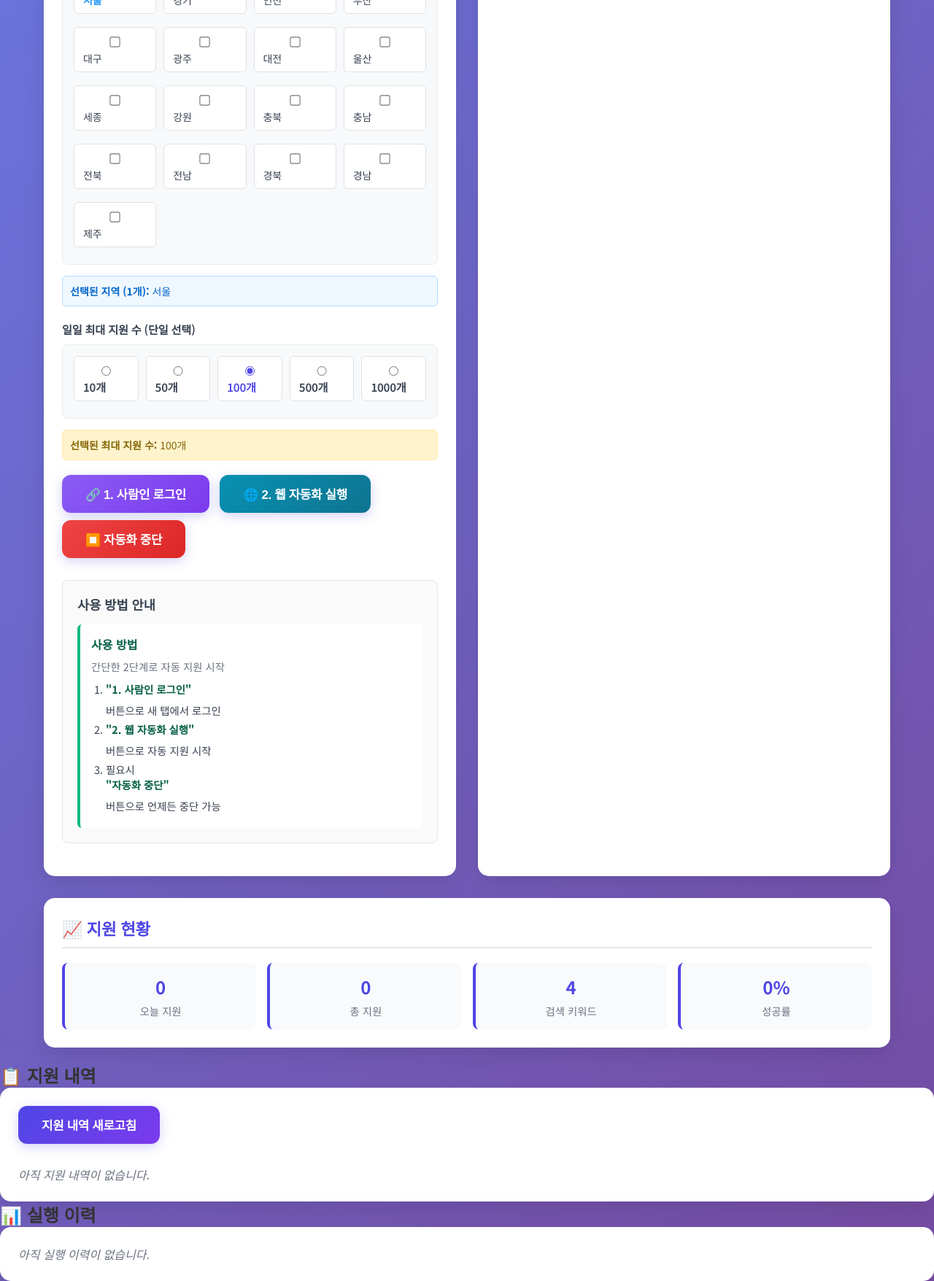
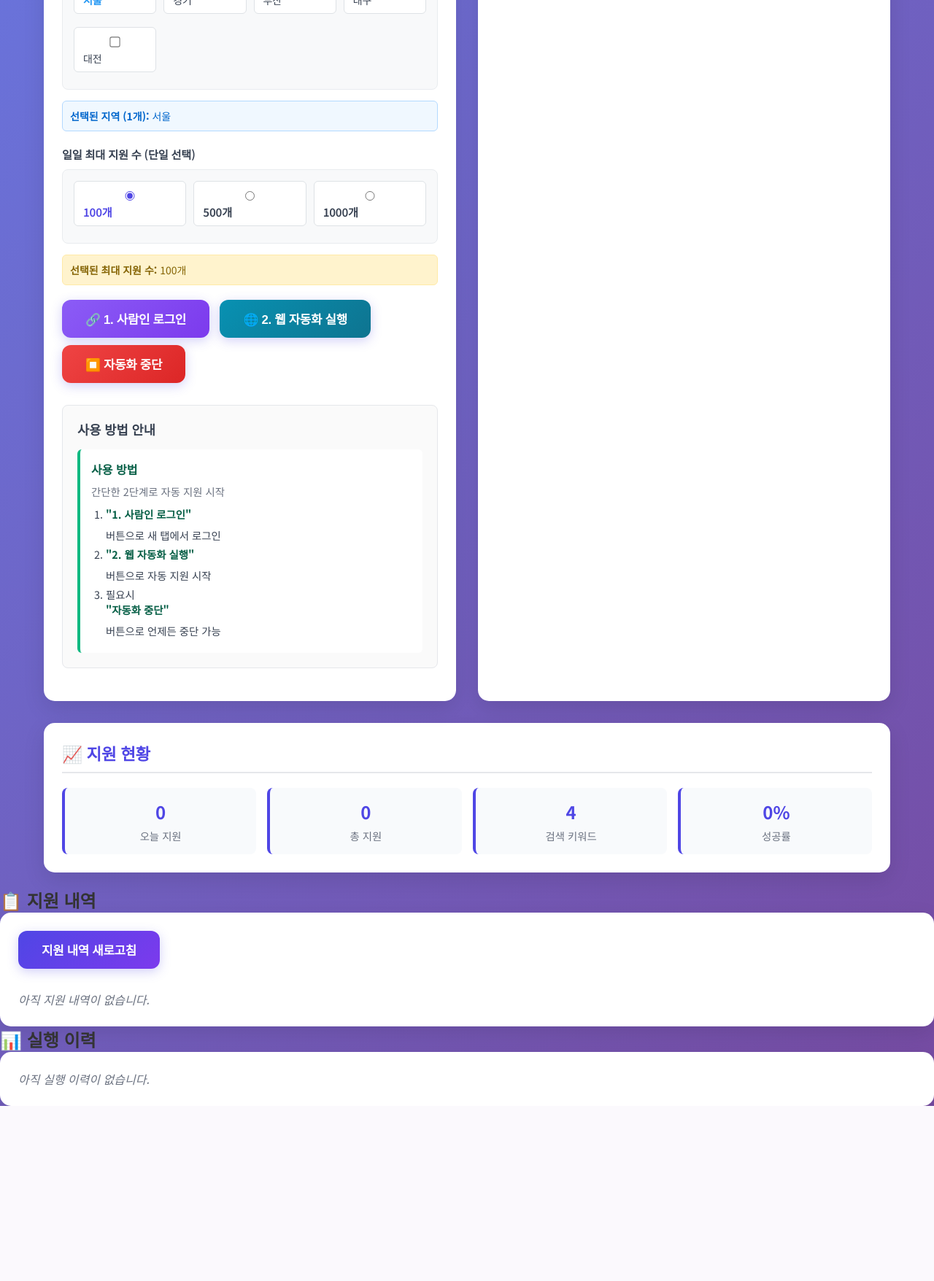
Before and after one commit to YonghoLee79/saramjobhunter, a Flask app: page / in a window 1280 px wide. Shown: the part 826-2582 px from the top of the page at 73% size. After the commit the page ends 2342 px from the top, so only its background shows below. Run offline with Flask 3, Linux system fonts and the light colour scheme; data that the repository does not hold is empty; some web fonts are replaced.

Commit message:
Improve user experience by simplifying location and application options
Refactors the UI, reducing location options and removing 10개 and 50개 application limits in `replit.md` and `templates/index.html`.

Replit-Commit-Author: Agent
Replit-Commit-Session-Id: 9d3cb851-7eea-4b23-a215-08db12e07403
Replit-Commit-Screenshot-Url: https://storage.googleapis.com/screenshot-production-us-central1/9a11cd69-dd46-4fae-bf76-48cb74d56684/1f91be81-b220-4944-a4d9-a85b0770d694.jpg

```diff
--- a/templates/index.html
+++ b/templates/index.html
@@ -968,10 +968,6 @@
                                 <span>경기</span>
                             </label>
                             <label class="checkbox-item">
-                                <input type="checkbox" name="locations" value="인천">
-                                <span>인천</span>
-                            </label>
-                            <label class="checkbox-item">
                                 <input type="checkbox" name="locations" value="부산">
                                 <span>부산</span>
                             </label>
@@ -980,52 +976,8 @@
                                 <span>대구</span>
                             </label>
                             <label class="checkbox-item">
-                                <input type="checkbox" name="locations" value="광주">
-                                <span>광주</span>
-                            </label>
-                            <label class="checkbox-item">
                                 <input type="checkbox" name="locations" value="대전">
                                 <span>대전</span>
-                            </label>
-                            <label class="checkbox-item">
-                                <input type="checkbox" name="locations" value="울산">
-                                <span>울산</span>
-                            </label>
-                            <label class="checkbox-item">
-                                <input type="checkbox" name="locations" value="세종">
-                                <span>세종</span>
-                            </label>
-                            <label class="checkbox-item">
-                                <input type="checkbox" name="locations" value="강원">
-                                <span>강원</span>
-                            </label>
-                            <label class="checkbox-item">
-                                <input type="checkbox" name="locations" value="충북">
-                                <span>충북</span>
-                            </label>
-                            <label class="checkbox-item">
-                                <input type="checkbox" name="locations" value="충남">
-                                <span>충남</span>
-                            </label>
-                            <label class="checkbox-item">
-                                <input type="checkbox" name="locations" value="전북">
-                                <span>전북</span>
-                            </label>
-                            <label class="checkbox-item">
-                                <input type="checkbox" name="locations" value="전남">
-                                <span>전남</span>
-                            </label>
-                            <label class="checkbox-item">
-                                <input type="checkbox" name="locations" value="경북">
-                                <span>경북</span>
-                            </label>
-                            <label class="checkbox-item">
-                                <input type="checkbox" name="locations" value="경남">
-                                <span>경남</span>
-                            </label>
-                            <label class="checkbox-item">
-                                <input type="checkbox" name="locations" value="제주">
-                                <span>제주</span>
                             </label>
                         </div>
                         <div class="location-display" id="locationDisplay"></div>
@@ -1036,14 +988,6 @@
                     <label for="maxApps">일일 최대 지원 수 (단일 선택)</label>
                     <div class="max-apps-selection">
                         <div class="max-apps-radio" id="maxAppsRadio">
-                            <label class="radio-item">
-                                <input type="radio" name="maxApps" value="10">
-                                <span>10개</span>
-                            </label>
-                            <label class="radio-item">
-                                <input type="radio" name="maxApps" value="50">
-                                <span>50개</span>
-                            </label>
                             <label class="radio-item">
                                 <input type="radio" name="maxApps" value="100" checked>
                                 <span>100개</span>
```
Also changed, not shown: replit.md (+4 -0 lines).
